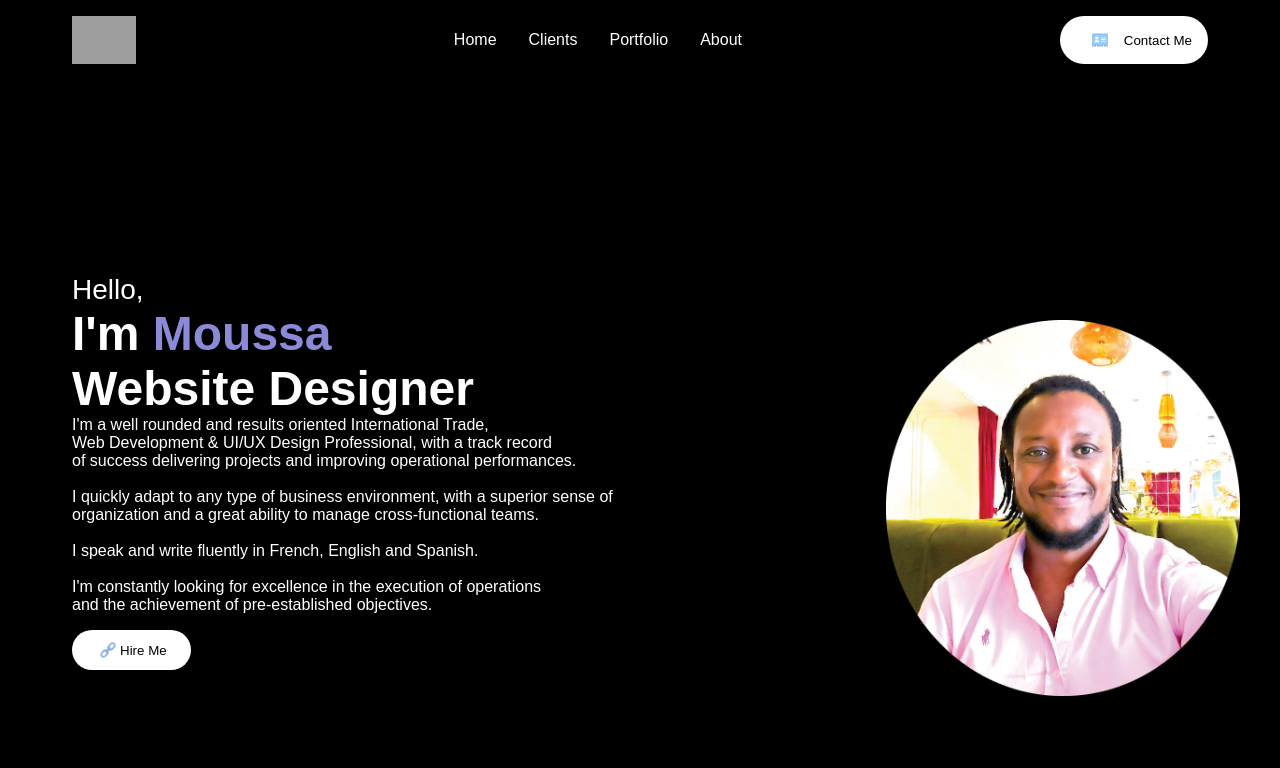
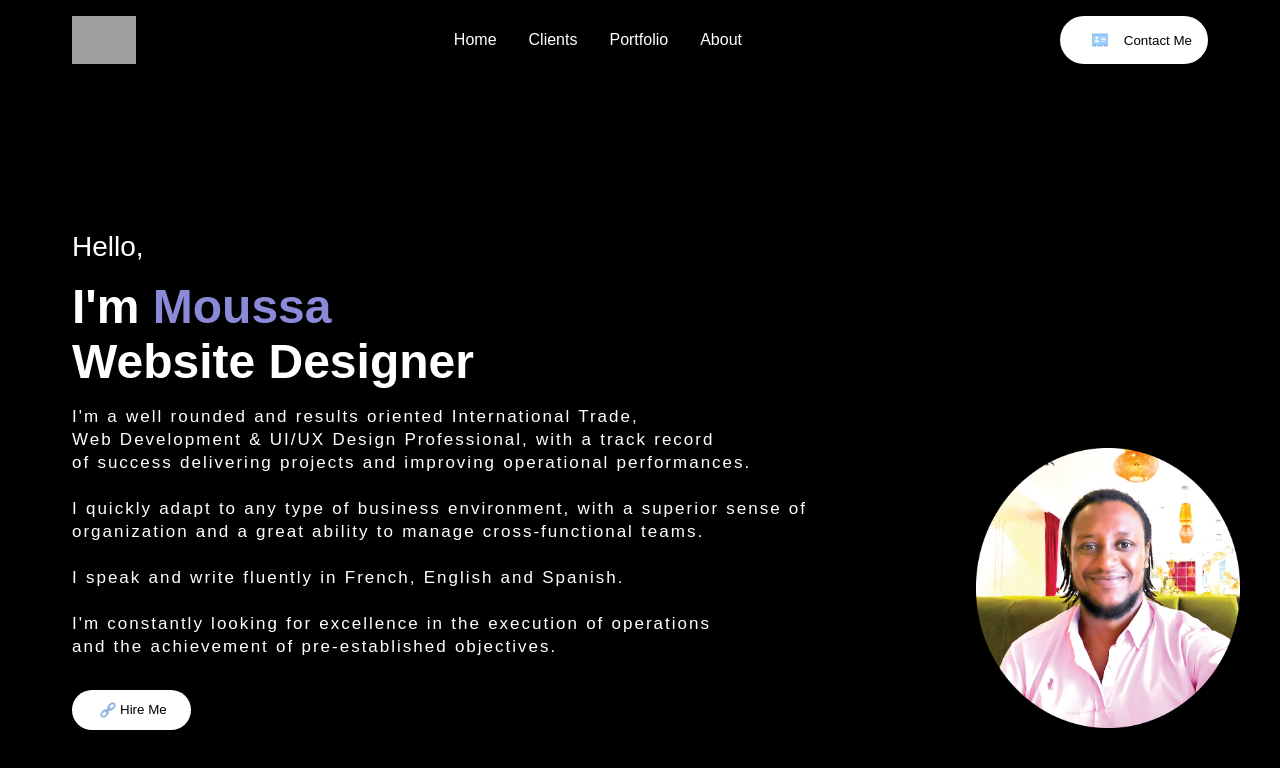
Before and after one commit to TheAnswer07/Portfolio, a React (Create React App) app: page / in a window 1280 px wide. Shown: the top 768 px of the page. Built offline with nearby package versions, Linux system fonts and the light colour scheme; grey boxes are pictures that could not be loaded.

Commit message:
text styling implemeted

```diff
--- a/src/components/NavBar/Intro/intro.css
+++ b/src/components/NavBar/Intro/intro.css
@@ -9,11 +9,11 @@
 
 .bg {
     position: absolute;
-    top: 15rem;
+    top: 23rem;
     z-index: -1;
     right: 0;
     object-fit: cover;
-    height: 47vh;
+    height: 35vh;
 }
 
 .introContent {
@@ -30,6 +30,7 @@ justify-content: center;
 .hello {
     font-size: 1.75rem;
     font-weight: 100;
+    padding: 1rem 0;
 }
 
 .introName {
@@ -37,8 +38,12 @@ justify-content: center;
 }
 
 .introPara {
-    font-size: medium;
+    font-size: 17px;
     font-weight: 100;
+    letter-spacing: 2px;
+    word-spacing: 0.5px;
+    line-height: 23px;
+    padding: 1rem 0;
 }
 
 .btn {
```
